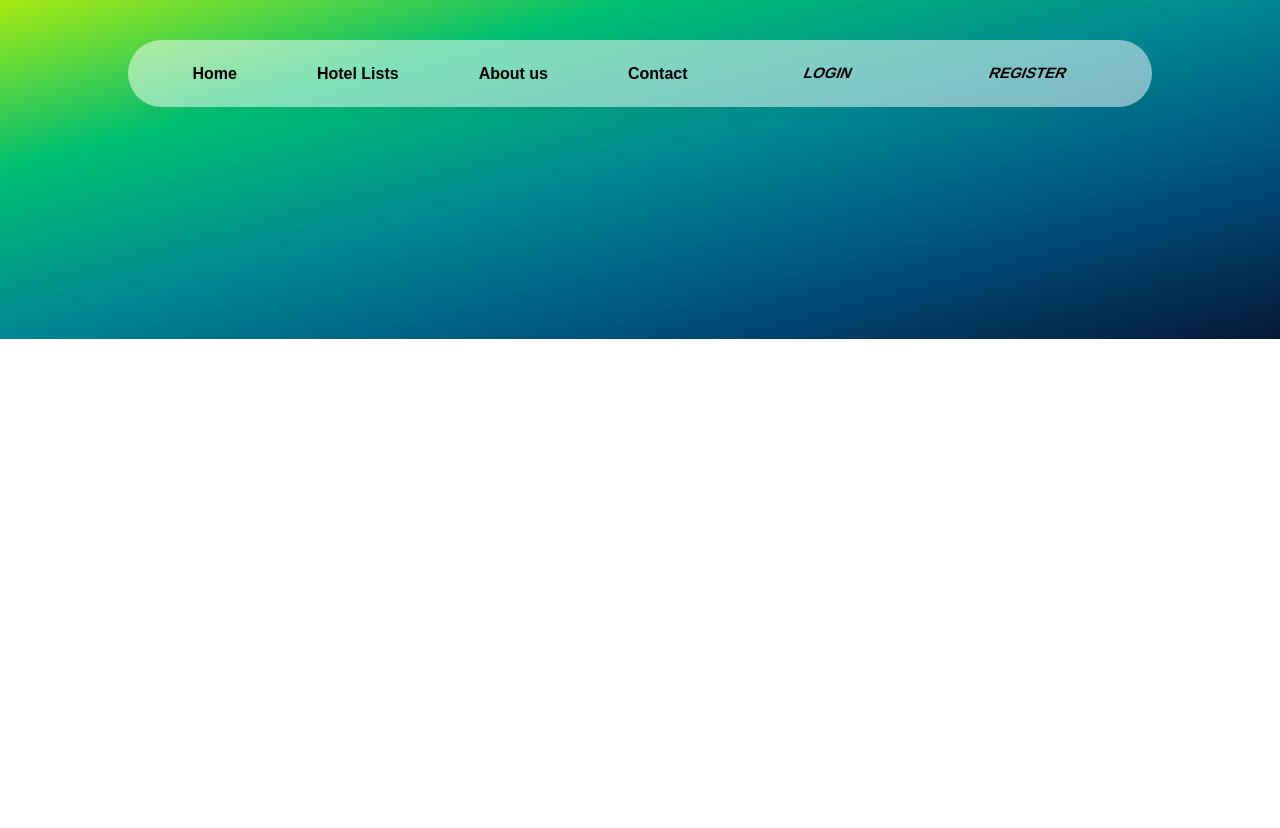
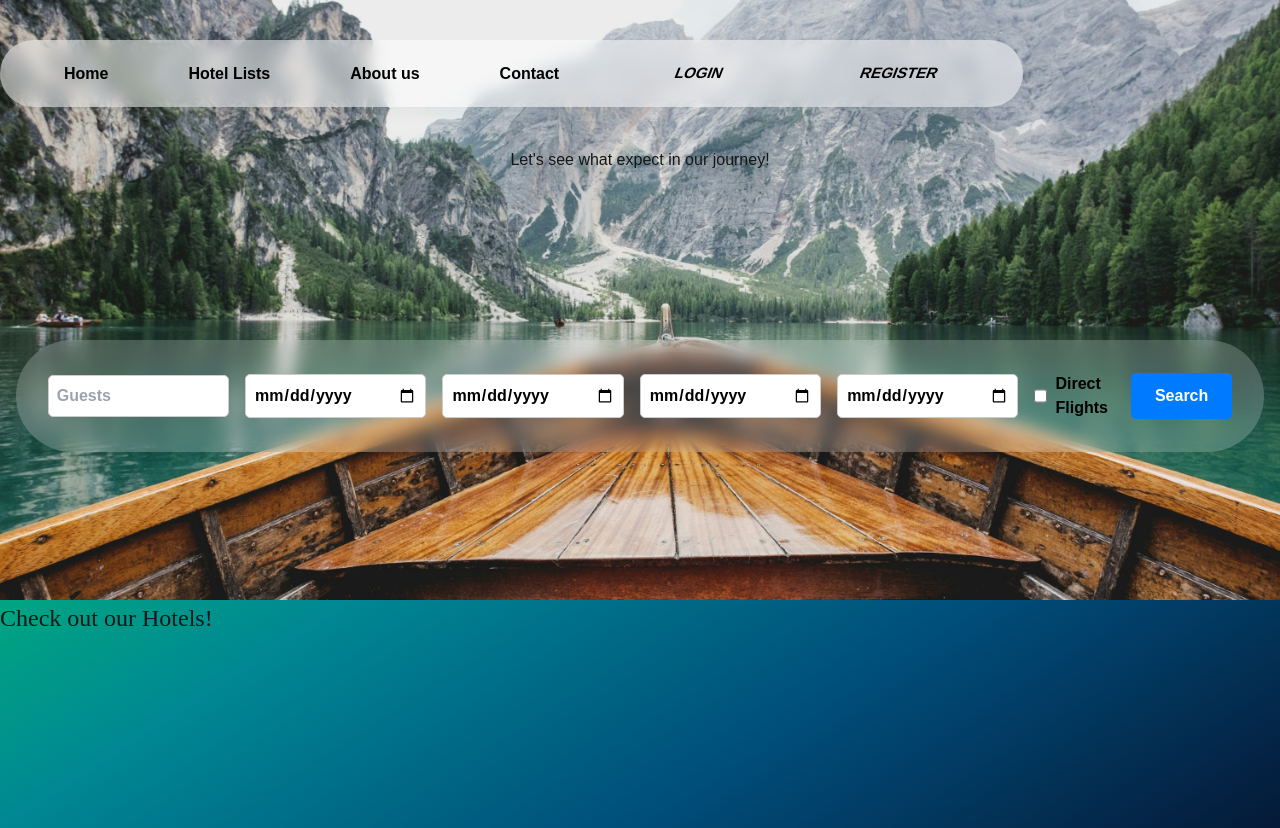
Before and after one commit to Burak849/hotel-booking, a Next.js app: page / in a window 1280 px wide. Before the commit the page ends 800 px from the top, so only its background shows below. Built offline with nearby package versions, Linux system fonts and the light colour scheme.

Commit message:
verison save 2

```diff
--- a/src/app/page.tsx
+++ b/src/app/page.tsx
@@ -2,12 +2,15 @@
 
 import { useEffect, useRef, useState } from "react";
 import Navbar from "./components/Navbar";
+import Hero from "./pages/Hero";
+
 export default function Home() {
   return (
       <>
           <div className='bg'>
-          <Navbar />
-
+              <Navbar />
+              <Hero />
+              <h1 style={{ display: 'fixed', position: 'relative', background: 'transparent', justifyContent: 'center', fontSize: '1.5rem', fontFamily: 'cursive' }}>Check out our Hotels!</h1>
 
           <br/>
           <br/>
--- /dev/null
+++ b/src/app/pages/Hero.tsx
@@ -0,0 +1,29 @@
+import React from 'react';
+import styles from '../style/Hero.module.css';
+import styled from 'styled-components';
+
+
+
+const Hero = () => {
+    return (
+        <section className={styles["container"]} >
+            <span style={{ display: 'flex', justifyContent: 'center' }}>
+                Let's see what expect in our journey!</span><br /><br /><br /><br /><br /><br /><br />
+            <div className={styles.banner}>
+                <form className={styles.form}>
+                    <input type="number" placeholder="Guests" className={styles.input} />
+                    <input type="date" placeholder="Departure" className={styles.input} />
+                    <input type="date" placeholder="Arrival" className={styles.input} />
+                    <input type="date" placeholder="Departure Date" className={styles.input} />
+                    <input type="date" placeholder="How long" className={styles.input} />
+                    <label className={styles.checkboxLabel}>
+                        <input type="checkbox" className={styles.checkbox} /> Direct Flights
+                    </label>
+                    <button type="submit" className={styles.button}>Search</button>
+                </form>
+            </div>
+        </section>
+    );
+};
+
+export default Hero;
--- /dev/null
+++ b/src/app/style/Hero.module.css
@@ -0,0 +1,75 @@
+.container {
+    position: relative;
+    top: 0;
+    left: 0;
+    margin: 0 auto;
+    max-width: 100%;
+    height: 75vh;
+    display: flex;
+    justify-content: center;
+    flex-direction:column;
+    align-items: center;
+    z-index: 0;
+    background: url(../../../public/media/booking-wp.jpg) no-repeat center center;
+    background-size: cover;
+}
+
+.banner {
+    position: relative;
+    background-color: rgb(255 255 255 / var(--tw-bg-opacity, 0.2));
+    backdrop-filter: blur(0.5rem);
+    border-radius: 999px;
+    padding: 2rem;
+    display: flex;
+    flex-direction: column;
+    align-items: center;
+    justify-content: center;
+    color: black;
+    font-size: 2rem;
+    font-weight: bold;
+    top: 0;
+    bottom: 0;
+}
+
+.form {
+    display: flex;
+    flex-direction: row;
+    align-items: center;
+    gap: 1rem;
+    flex-wrap: nowrap;
+}
+
+.input {
+    width: 80%;
+    padding: 0.5rem;
+    border: 1px solid #ccc;
+    border-radius: 5px;
+    font-size: 1rem;
+}
+
+.checkboxLabel {
+    display: flex;
+    align-items: center;
+    font-size: 1rem;
+    gap: 0.5rem;
+}
+
+.checkbox {
+    width: 20px;
+    height: 20px;
+}
+
+.button {
+    background-color: #007BFF;
+    color: white;
+    padding: 0.7rem 1.5rem;
+    border: none;
+    border-radius: 5px;
+    font-size: 1rem;
+    cursor: pointer;
+    transition: background-color 0.3s ease;
+}
+
+    .button:hover {
+        background-color: #0056b3;
+    }
--- a/src/app/style/Navbar.module.css
+++ b/src/app/style/Navbar.module.css
@@ -1,5 +1,5 @@
 .navbar {
-    @apply flex-row flex text-custom-baslik justify-center items-center gap-20 font-semibold p-5 top-0 sticky top-0 m-10 z-50 ml-auto mr-auto w-max px-16 py-5 transition-all ease-in-out duration-100 rounded-full border-0 border-white border-opacity-40 bg-opacity-50 shadow-lg shadow-black/[0.03] backdrop-blur-[0.5rem] bg-white;
+    @apply flex-row flex text-custom-baslik justify-center items-center gap-20 font-semibold p-5 top-0 fixed top-0 m-10 z-50 ml-auto mr-auto w-max px-16 py-5 transition-all ease-in-out duration-100 rounded-full border-0 border-white border-opacity-40 bg-opacity-50 shadow-lg shadow-black/[0.03] backdrop-blur-[0.5rem] bg-white;
 }
 
 .link {
```
Also changed, not shown: public/media/booking-wp.jpg (added).
